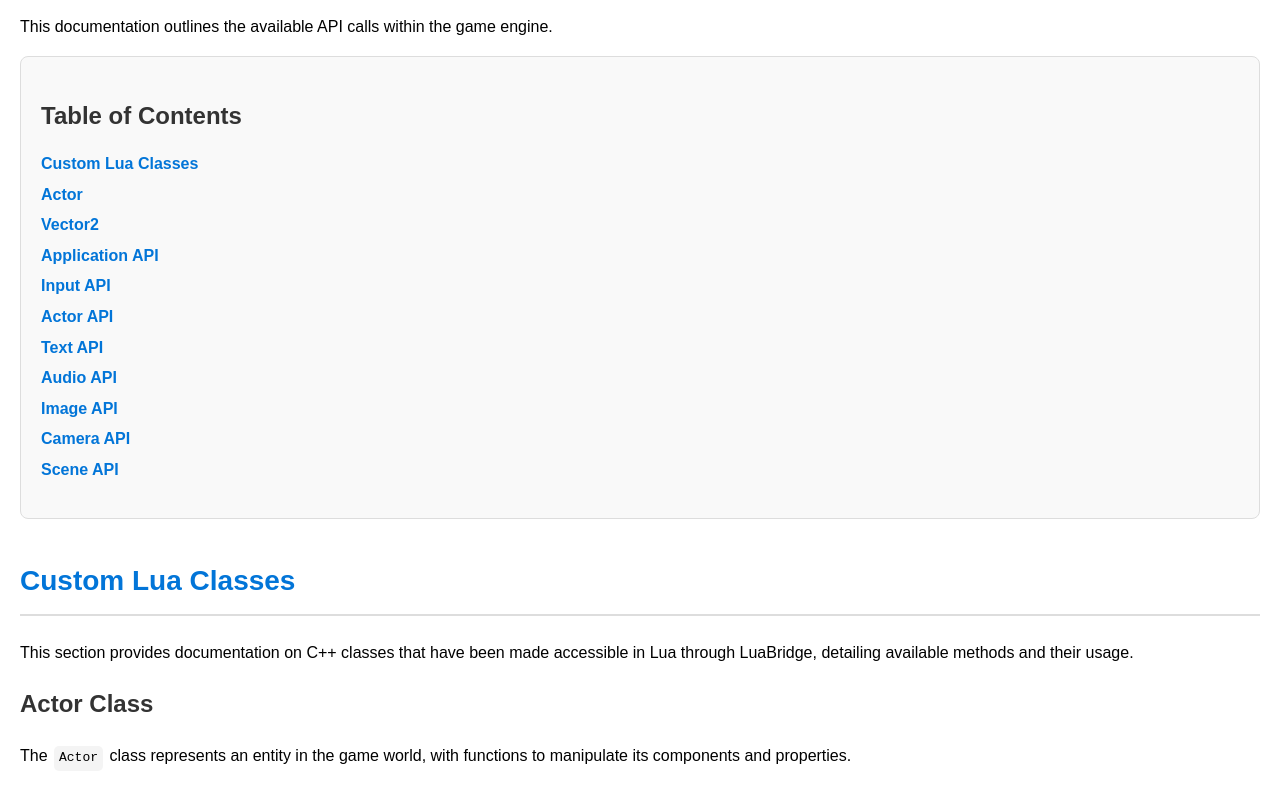
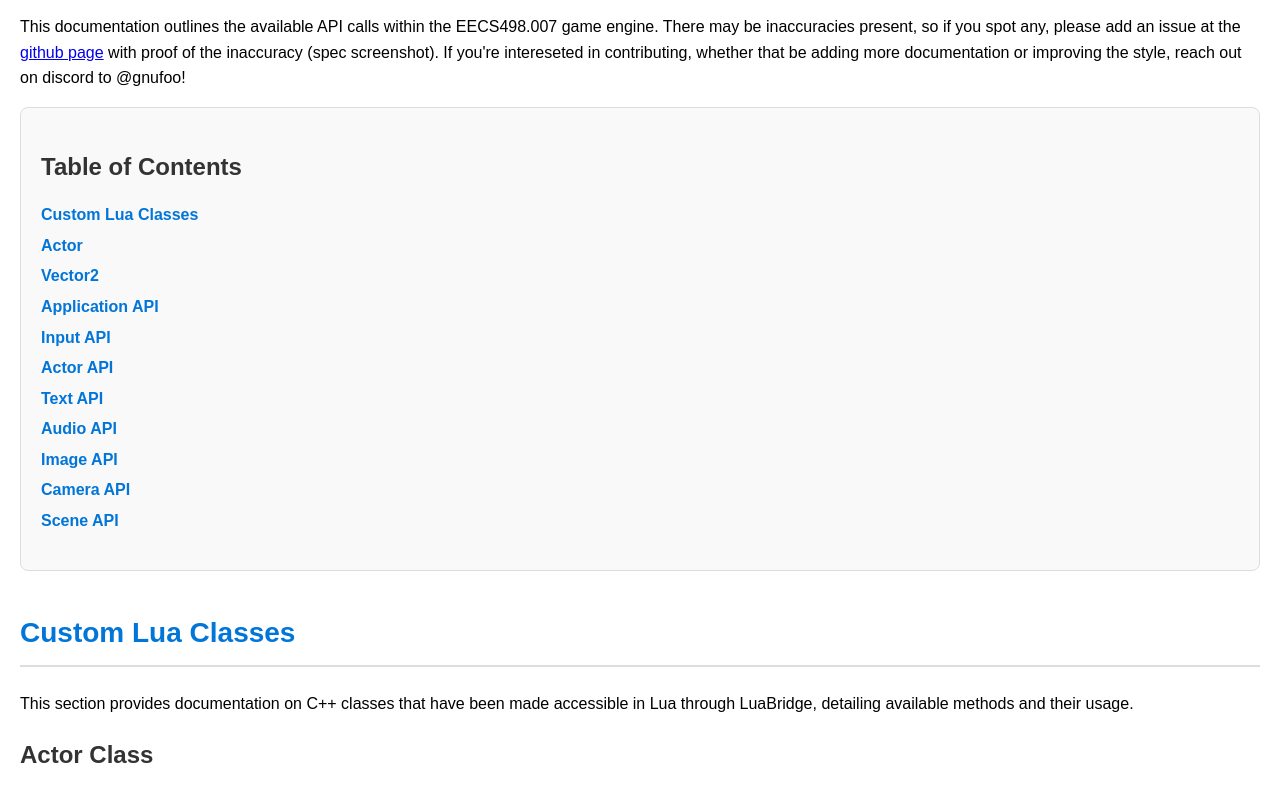
Before and after one commit to eecs498-game-engine/eecs498-game-engine.github.io, a plain HTML site: page index.html in a window 1280 px wide. Shown: the part 80-867 px from the top of the page. Drawn offline with Linux system fonts and the light colour scheme.

Commit message:
Update readme and header

```diff
--- a/index.html
+++ b/index.html
@@ -75,7 +75,7 @@
 </head>
 <body>
     <h1>Game Engine API Documentation</h1>
-    <p>This documentation outlines the available API calls within the game engine.</p>
+    <p>This documentation outlines the available API calls within the EECS498.007 game engine. There may be inaccuracies present, so if you spot any, please add an issue at the <a href="https://github.com/eecs498-game-engine/eecs498-game-engine.github.io/">github page</a> with proof of the inaccuracy (spec screenshot). If you're intereseted in contributing, whether that be adding more documentation or improving the style, reach out on discord to @gnufoo!</p>
 
     <div class="table-of-contents">
         <h2>Table of Contents</h2>
```
Also changed, not shown: 1 other file.
